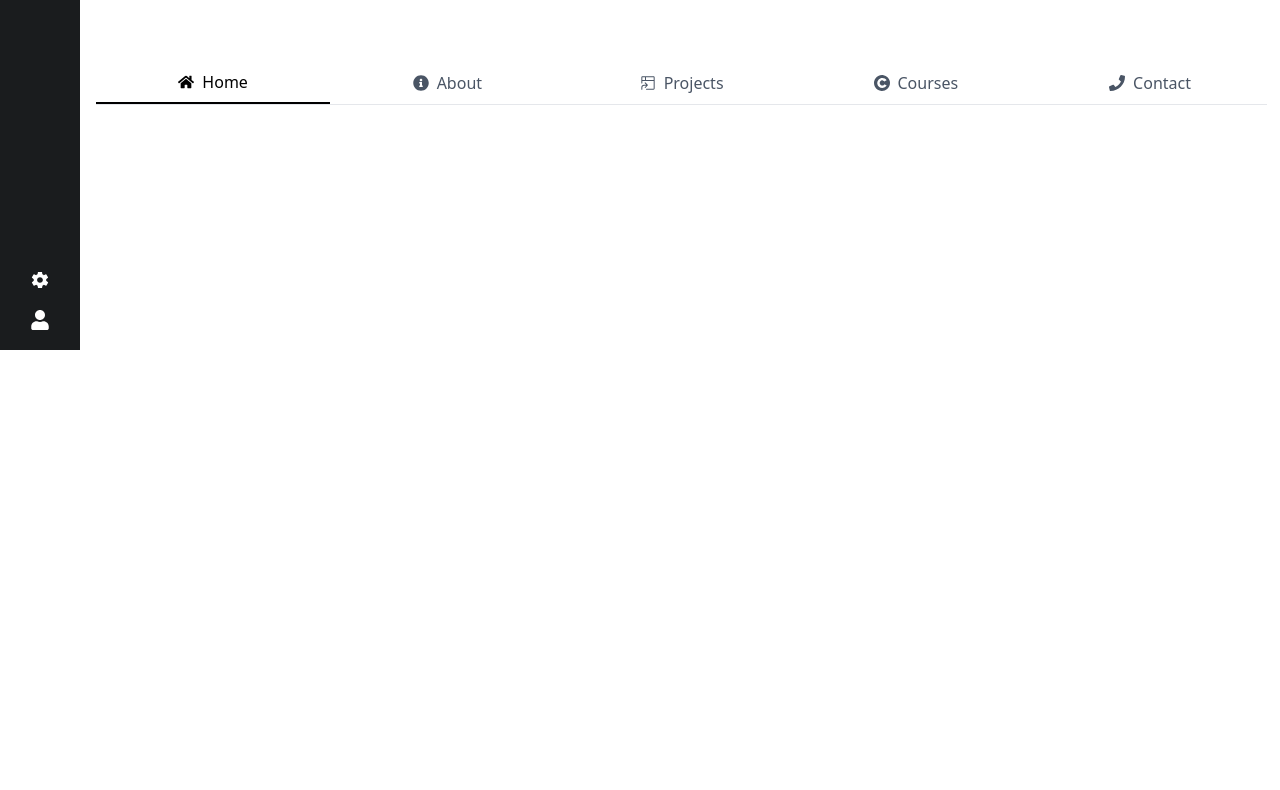
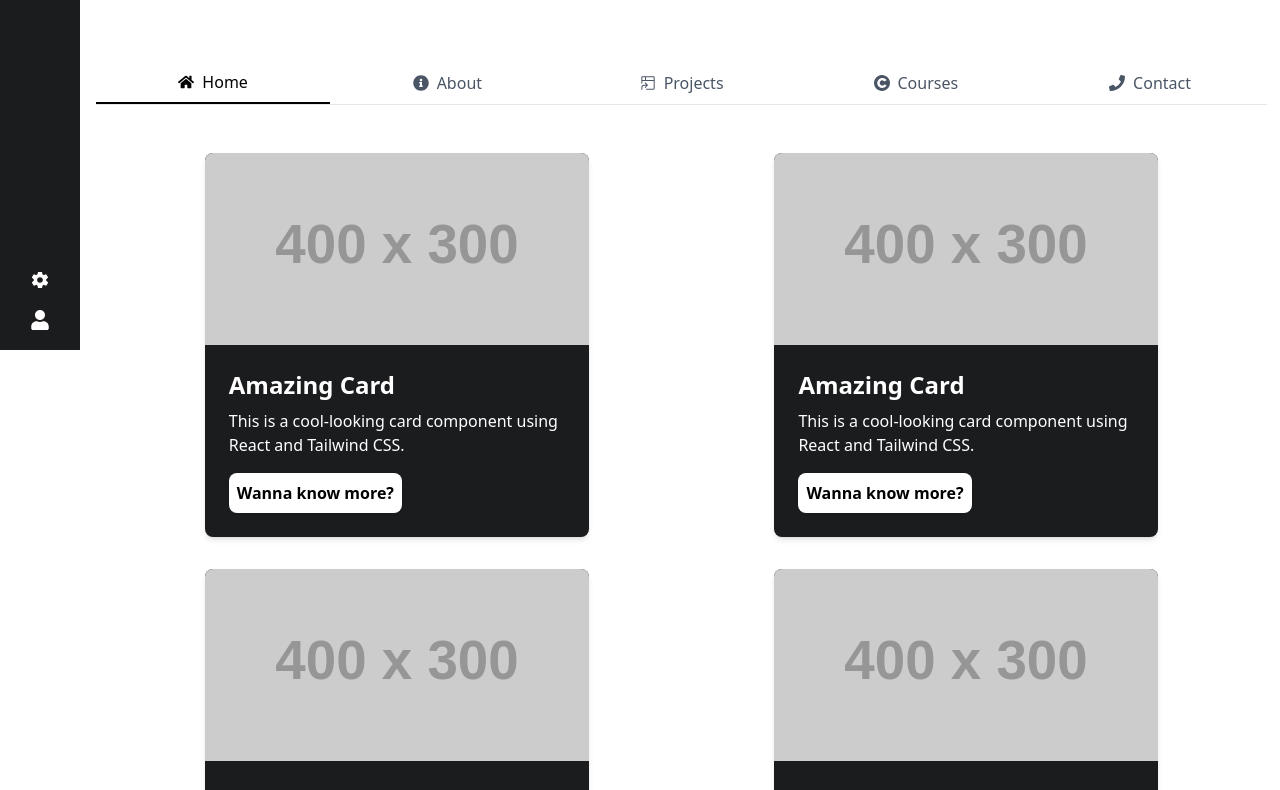
Before and after one commit to nothariharan/Semi_Portfolio, a React (Vite) app: page / in a window 1280 px wide. Shown: the part 450-1240 px from the top of the page. Before the commit the page ends 800 px from the top, so only its background shows below. Built offline with nearby package versions, Linux system fonts and the light colour scheme.

Commit message:
Dunzo with the homepage or landing page or whatever yall call it made few anchor tags as well but as always they redirect to no where lollllll

```diff
--- a/src/components/About.tsx
+++ b/src/components/About.tsx
@@ -1,7 +1,7 @@
 
 const About = () => {
   return (
-    <div>About</div>
+    <section ></section>
   )
 }
 
--- a/src/components/Card.tsx
+++ b/src/components/Card.tsx
@@ -1,8 +1,19 @@
-import React from 'react'
-
-const Card = () => {
+interface CardProps {
+    tite:string;
+    description:string;
+    image:string;
+    llink:string
+}
+const Card = ({title,description,image,link} : CardProps) => {
   return (
-    <div>Card</div>
+    <div className="max-w-sm mx-auto m-[1rem] bg-[#1a1c1e] rounded-lg shadow-md overflow-hidden">
+        <img src={image} alt={title} className="w-full h-48 object-cover" />
+        <div className="p-6">
+            <h2 className="text-2xl font-bold mb-2 text-white">{title}</h2>
+            <p className="text-white mb-4">{description}</p>
+            <a href={link} className="inline-block py-2 px-2 bg-white text-black font-semibold rounded-lg shadow hover:bg-gray-500 hover:text-white transition duration-200"> Wanna know more? </a>
+        </div>
+    </div>
   )
 }
 
--- a/src/components/Tab.tsx
+++ b/src/components/Tab.tsx
@@ -17,7 +17,7 @@ const tabs = [
             key={index}
             title="Amazing Card"
             description="This is a cool-looking card component using React and Tailwind CSS."
-            image="https://via.placeholder.com/400x300"
+            image="https://dummyimage.com/400x300/000/fff"
           />
         ))}
       </div>
@@ -40,7 +40,7 @@ const tabs = [
             key={index}
             title="Amazing Card"
             description="This is a cool-looking card component using React and Tailwind CSS."
-            image="https://via.placeholder.com/400x300"
+            image="https://dummyimage.com/400x300/000/fff"
           />
         ))}
       </div>
@@ -57,7 +57,7 @@ const tabs = [
             key={index}
             title="Amazing Card"
             description="This is a cool-looking card component using React and Tailwind CSS."
-            image="https://via.placeholder.com/400x300"
+            image="https://dummyimage.com/400x300/000/fff"
           />
         ))}
       </div>
@@ -84,6 +84,9 @@ const Tabs = () => {
             </button>
         ))}
     </div>
+    <div className="mt-4 p-4 rounded-lg">
+        {tabs.find((tab) => tab.id === activeTab)?.content }
+    </div>
   </div>
 };
 
```
